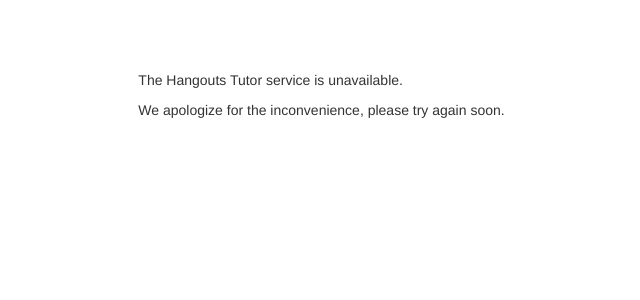
After one commit to pwilliams2/kapx-tutor-client, a Python web app: template views/unavailable.html in a window 1280 px wide. The commit adds this page. Shown: the top 300 px of the page, without its empty margins (90-730 px from the left). Run offline with Jinja, Linux system fonts and the light colour scheme; the template is opened without the code that fills it, so the values that code supplies are empty; some libraries are stand-ins or nearby versions.

Commit message:
refactor

```diff
--- a/config.py
+++ b/config.py
@@ -1,4 +1,9 @@
 import os
 
 base_path = os.path.dirname(__file__)
+LOCAL_HANGOUT_APP_URL = 'https://kx-tutor-hangout-app.appspot.com/subjects'
 DEV_HANGOUT_APP_URL = 'https://kx-tutor-hangout-app.appspot.com/subjects'
+PROD_HANGOUT_APP_URL = 'https://kx-tutor-hangout-app.appspot.com/subjects'
+
+#TODO: add some code to select the correct env url
+ENVIRONMENT_URL = DEV_HANGOUT_APP_URL
--- a/static/css/style.css
+++ b/static/css/style.css
@@ -25,6 +25,6 @@
     vertical-align: middle !important;
 }
 .img-thumbnail {
-    width: 70px;
-    height: 70px;
+    width: 40px;
+    height: 40px;
 }
--- a/views/student.html
+++ b/views/student.html
@@ -6,17 +6,12 @@
     <meta charset="utf-8">
     <meta http-equiv="X-UA-Compatible" content="IE=edge">
     <meta name="viewport" content="width=device-width, initial-scale=1">
-
-
     <!-- Bootstrap -->
     <link rel="stylesheet" href="https://maxcdn.bootstrapcdn.com/bootstrap/3.2.0/css/bootstrap.min.css">
 
     <!-- Optional theme -->
     <link rel="stylesheet" href="https://maxcdn.bootstrapcdn.com/bootstrap/3.2.0/css/bootstrap-theme.min.css">
-
     <link rel="shortcut icon" href="/favicon.ico">
-    <!--<link rel="stylesheet" href="/css/boilerplate.min.css">-->
-
     <link rel="stylesheet" href="/css/style.css">
 </head>
 <body>
--- /dev/null
+++ b/views/unavailable.html
@@ -0,0 +1,22 @@
+<!DOCTYPE html>
+<html>
+<head lang="en">
+      <title>KAPx Tutor</title>
+    <meta charset="utf-8">
+    <meta http-equiv="X-UA-Compatible" content="IE=edge">
+    <meta name="viewport" content="width=device-width, initial-scale=1">
+    <!-- Bootstrap -->
+    <link rel="stylesheet" href="https://maxcdn.bootstrapcdn.com/bootstrap/3.2.0/css/bootstrap.min.css">
+
+    <!-- Optional theme -->
+    <link rel="stylesheet" href="https://maxcdn.bootstrapcdn.com/bootstrap/3.2.0/css/bootstrap-theme.min.css">
+    <link rel="shortcut icon" href="/favicon.ico">
+    <link rel="stylesheet" href="/css/style.css">
+</head>
+<body>
+    <div class="col-md-10 col-md-offset-2">
+        <p>The Hangouts Tutor service is unavailable.</p>
+        <p>We apologize for the inconvenience, please try again soon.</p>
+    </div>
+</body>
+</html>
```
Also changed, not shown: web/handlers.py (+19 -11 lines).
